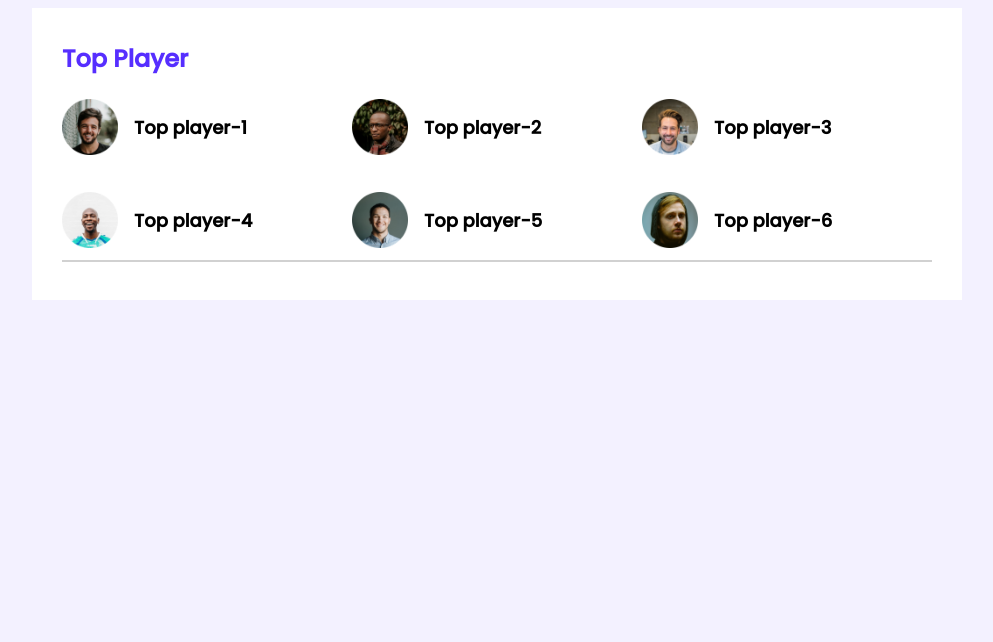
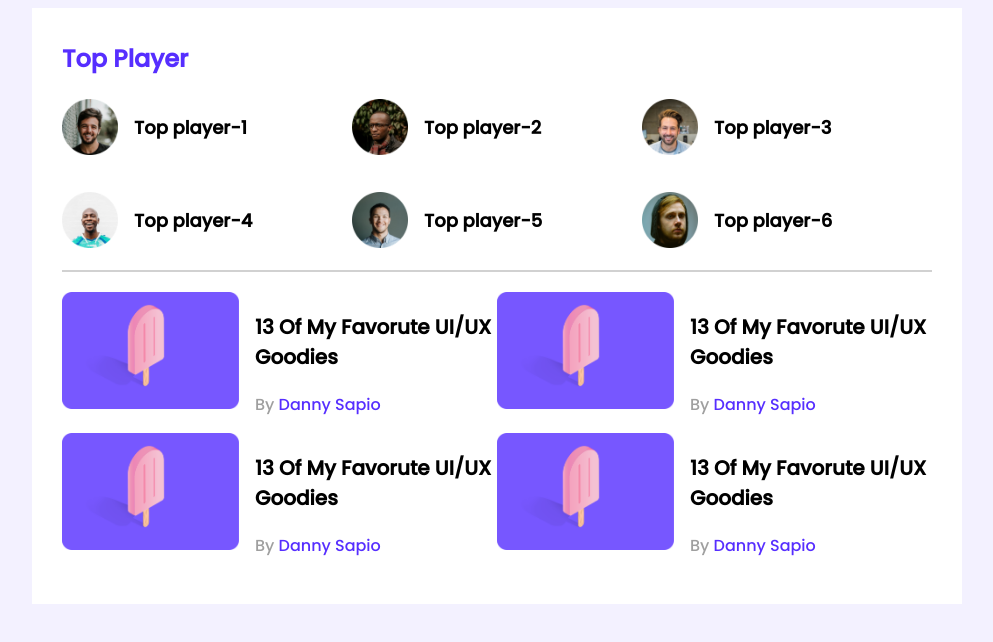
Before and after one commit to souravhasan992/leader-board-css3, a plain HTML site: page index.html in a window 1280 px wide. Shown: the whole page, without its empty margins (143-1136 px from the left). Drawn offline with Linux system fonts and the light colour scheme.

Commit message:
top blog added

```diff
--- a/index.html
+++ b/index.html
@@ -49,6 +49,56 @@
                 </div>
             </div>
             <hr>
+            <div class="top-blog">
+                <h2 class="section-title"></h2>
+                <div class="blogs">
+                    <article class="blog">
+                        <div class="thumbnail">
+                            <img src="images/blogs/blog-1.png" alt="">
+                        </div>
+                        <div class="blog-info">
+                            <h3 class="blog-title">
+                               13 Of My Favorute UI/UX Goodies
+                            </h3>
+                            <p class="blog-author">By <a href="">Danny Sapio</a></p>
+                        </div>
+                    </article>
+                    <article class="blog">
+                        <div class="thumbnail">
+                            <img src="images/blogs/blog-1.png" alt="">
+                        </div>
+                        <div class="blog-info">
+                            <h3 class="blog-title">
+                               13 Of My Favorute UI/UX Goodies
+                            </h3>
+                            <p class="blog-author">By <a href="">Danny Sapio</a></p>
+                        </div>
+                    </article>
+                    <article class="blog">
+                        <div class="thumbnail">
+                            <img src="images/blogs/blog-1.png" alt="">
+                        </div>
+                        <div class="blog-info">
+                            <h3 class="blog-title">
+                               13 Of My Favorute UI/UX Goodies
+                            </h3>
+                            <p class="blog-author">By <a href="">Danny Sapio</a></p>
+                        </div>
+                    </article>
+                    <article class="blog">
+                        <div class="thumbnail">
+                            <img src="images/blogs/blog-1.png" alt="">
+                        </div>
+                        <div class="blog-info">
+                            <h3 class="blog-title">
+                               13 Of My Favorute UI/UX Goodies
+                            </h3>
+                            <p class="blog-author">By <a href="">Danny Sapio</a></p>
+                        </div>
+                    </article>
+
+                </div>
+            </div>
         </section>
     </main>
     <!-- main end -->
--- a/styles/style.css
+++ b/styles/style.css
@@ -17,8 +17,12 @@ main{
 }
 hr{
     border: 1px solid #D1D1D1;
+
 }
 /* top players style  */
+.top-players{
+    margin-bottom: 18px;
+}
 .section-title{
     color: #562eff;
     font-size: 24px;
@@ -41,3 +45,33 @@ hr{
     margin-left: 16px;
     font-size: 18px;
 }
+
+/* top blog style  */
+.blogs{
+    display: grid;
+    grid-template-columns:repeat(2,1fr);
+
+}
+.blog{
+    display: flex;
+}
+.blog img{
+    width: 177px;
+    height: 117px;
+
+}
+.blog-info{
+    margin-left: 16px;
+}
+.blog-title{
+    font-size: 20px;
+}
+.blog-author{
+    color: #9f9f9f;
+    font-size: 16px;
+}
+.blog-author a{
+    text-decoration: none;
+    font-size: 16px;
+    color: #562eff;
+}
```
